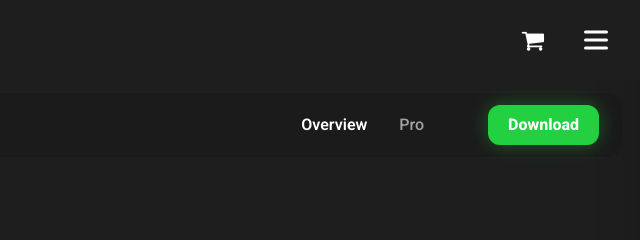
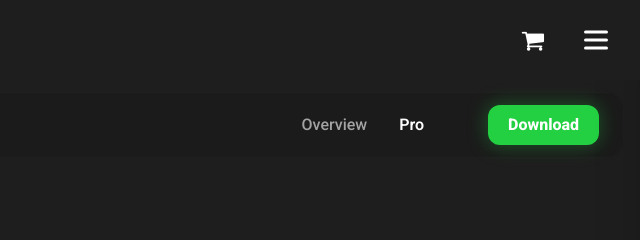
Before and after one commit to Neozooka/FED_CA2, a plain HTML site: page html/neXos/nexos-pro.html in a window 1280 px wide. Shown: the top 240 px of the page, 640-1280 px from the left. Drawn offline with nearby package versions, Linux system fonts and the light colour scheme.

Commit message:
added one small thing

```diff
--- a/html/neXos/nexos-pro.html
+++ b/html/neXos/nexos-pro.html
@@ -52,8 +52,8 @@
                 <!-- Navigation Links & Action Button -->
                 <div class="flex items-center space-x-6 md:space-x-8 grow justify-end">
                     <div class="flex space-x-6 md:space-x-8 mr-6 md:mr-8">
-                        <a href="nexos-intro.html" class="text-white font-semibold text-sm md:text-base">Overview</a>
-                        <a href="#" class="text-neutral-400 font-medium hover:text-[--maingreen] text-sm md:text-base">Pro</a>
+                        <a href="nexos-intro.html" class="text-neutral-400 font-medium hover:text-[--maingreen] text-sm md:text-base">Overview</a>
+                        <a href="#" class="text-white font-semibold text-sm md:text-base">Pro</a>
                     </div>
 
                     <a href="nexos-shop.html" class="main-button px-5 py-2 text-sm md:text-base">
```
